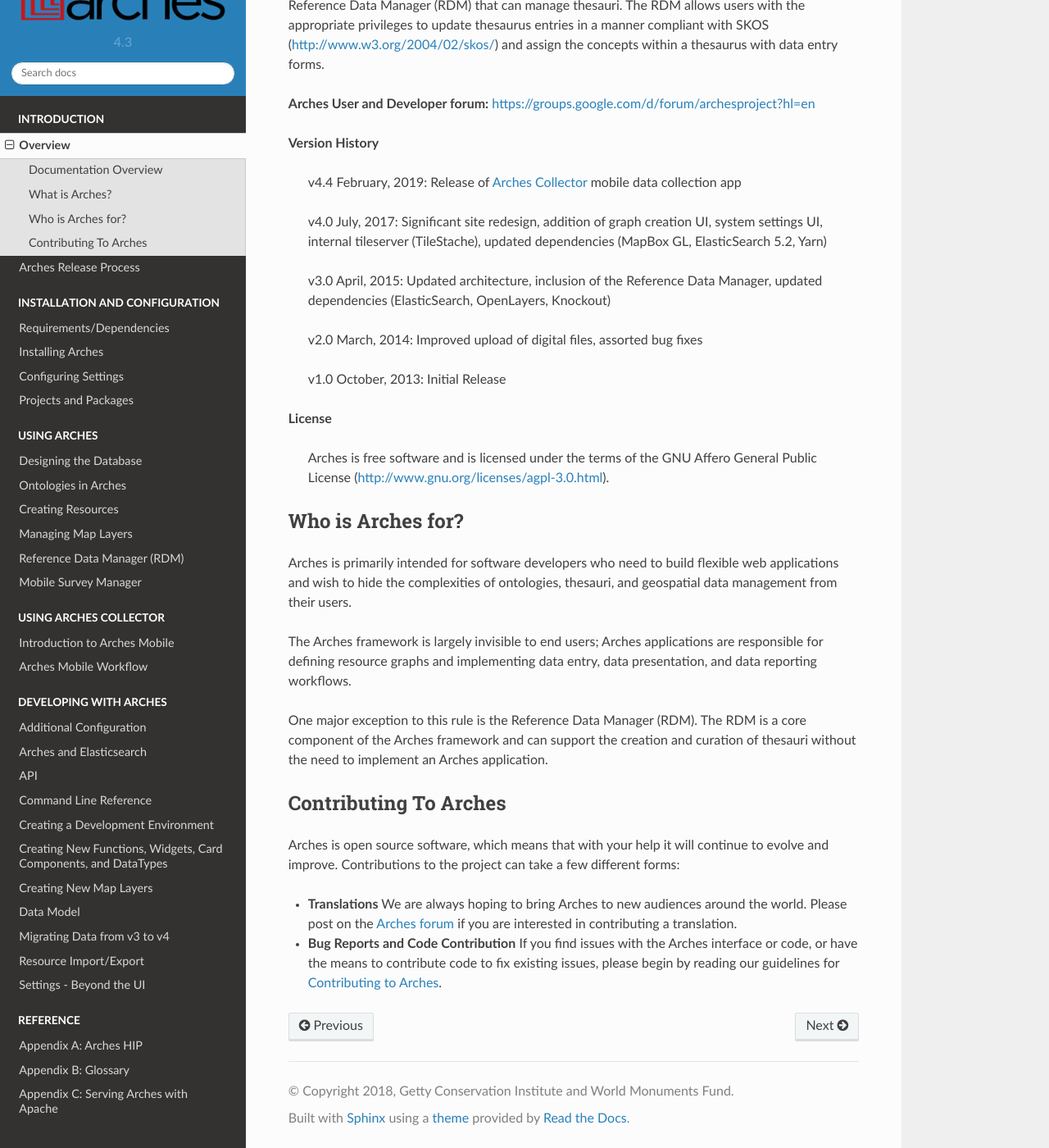
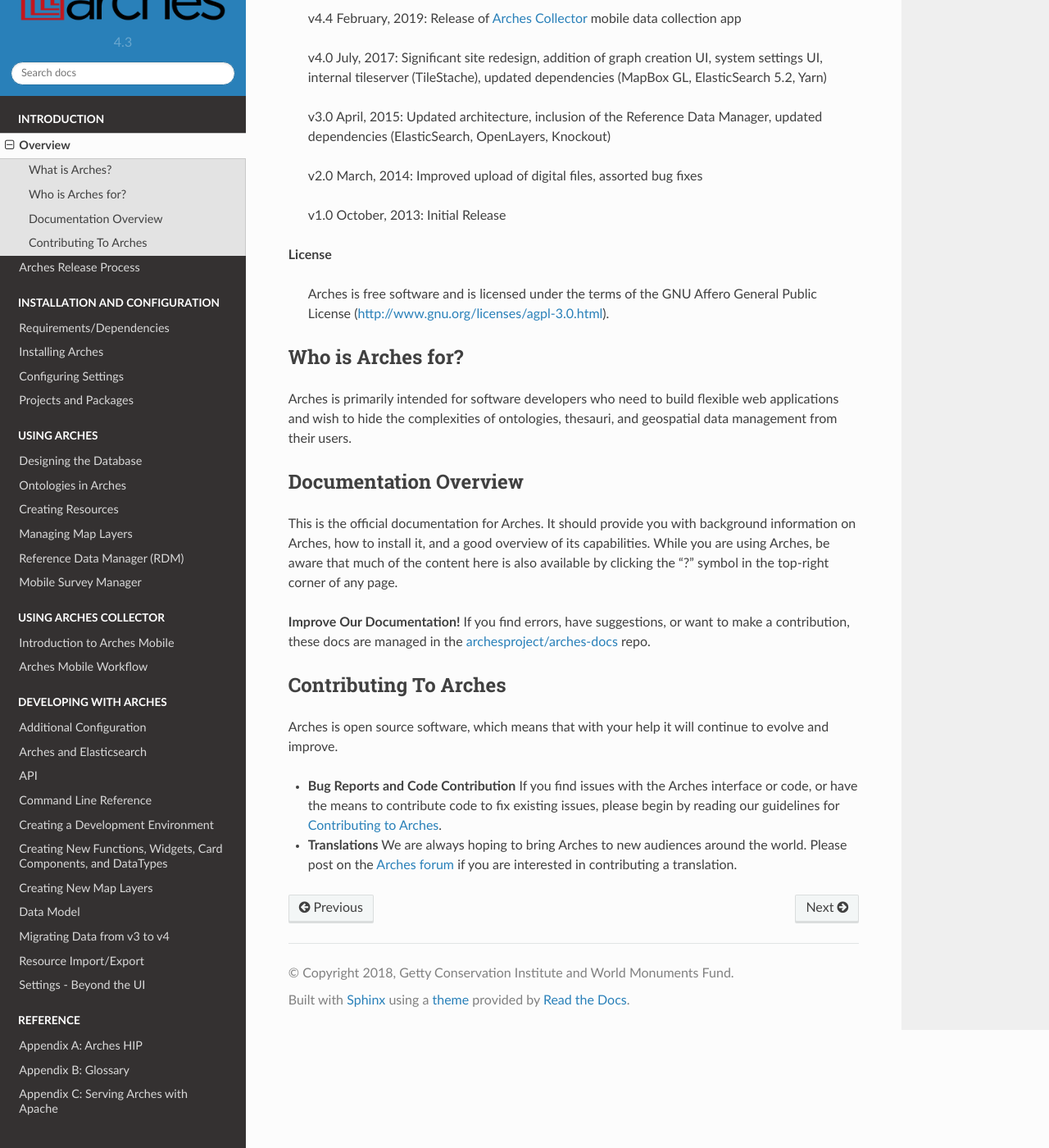
Before and after one commit to archesproject/arches-docs, a Sphinx documentation site: the page built from docs/overview.txt, in a window 1280 px wide and 1400 px high, scrolled down 1357 px. Shown: the whole window at 82% size. Built offline with Sphinx 7.4.7 and the Read the Docs theme 2.0.0, drawn with Linux system fonts in a browser that asks for light colours; some of the changed text lies outside the part shown.

Commit message:
general restructure and improvement

```diff
--- a/docs/overview.txt
+++ b/docs/overview.txt
@@ -1,11 +1,6 @@
 ########
 Overview
 ########
-
-Documentation Overview
-======================
-
-This is the official documentation for Arches. It should provide you with background information on Arches, how to install it, and a good overview of its capabilities. While you are using Arches, be aware that much of the content here is also available by clicking the "?" symbol in the top-right corner of any page. If you are a developer interested in customizing or contributing to Arches, you should also visit our `GitHub wiki <https://github.com/archesproject/arches/wiki>`_ for our developer documentation.
 
 What is Arches?
 ===============
@@ -41,7 +36,7 @@
 
     v2.0  March, 2014: Improved upload of digital files, assorted bug fixes
 
-    v1.0 October, 2013: Initial Release
+    v1.0  October, 2013: Initial Release
 
 **License**
 
@@ -52,14 +47,17 @@
 
 Arches is primarily intended for software developers who need to build flexible web applications and wish to hide the complexities of ontologies, thesauri, and geospatial data management from their users.
 
-The Arches framework is largely invisible to end users; Arches applications are responsible for defining resource graphs and implementing data entry, data presentation, and data reporting workflows.
+Documentation Overview
+======================
 
-One major exception to this rule is the Reference Data Manager (RDM). The RDM is a core component of the Arches framework and can support the creation and curation of thesauri without the need to implement an Arches application.
+This is the official documentation for Arches. It should provide you with background information on Arches, how to install it, and a good overview of its capabilities. While you are using Arches, be aware that much of the content here is also available by clicking the "?" symbol in the top-right corner of any page.
+
+**Improve Our Documentation!** If you find errors, have suggestions, or want to make a contribution, these docs are managed in the `archesproject/arches-docs <https://github.com/archesproject/arches-docs>`_ repo.
 
 Contributing To Arches
 ======================
 
-Arches is open source software, which means that with your help it will continue to evolve and improve. Contributions to the project can take a few different forms:
+Arches is open source software, which means that with your help it will continue to evolve and improve.
 
++ **Bug Reports and Code Contribution** If you find issues with the Arches interface or code, or have the means to contribute code to fix existing issues, please begin by reading our guidelines for `Contributing to Arches <https://github.com/archesproject/arches/blob/master/CONTRIBUTING.md>`_.
 + **Translations** We are always hoping to bring Arches to new audiences around the world. Please post on the `Arches forum <https://groups.google.com/d/forum/archesproject?hl=en>`_ if you are interested in contributing a translation.
-+ **Bug Reports and Code Contribution** If you find issues with the Arches interface or code, or have the means to contribute code to fix existing issues, please begin by reading our guidelines for `Contributing to Arches <https://github.com/archesproject/arches/blob/master/CONTRIBUTING.md>`_.
```
